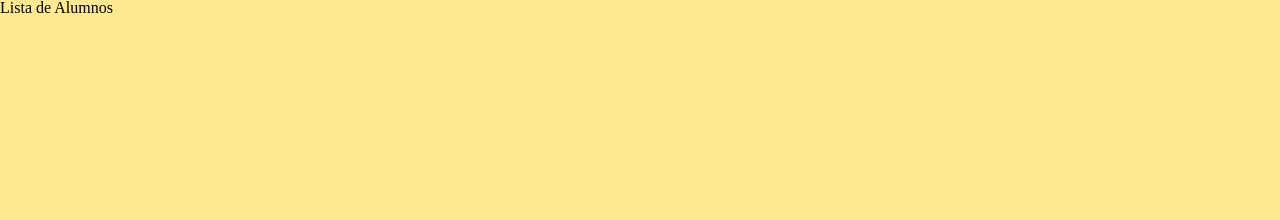
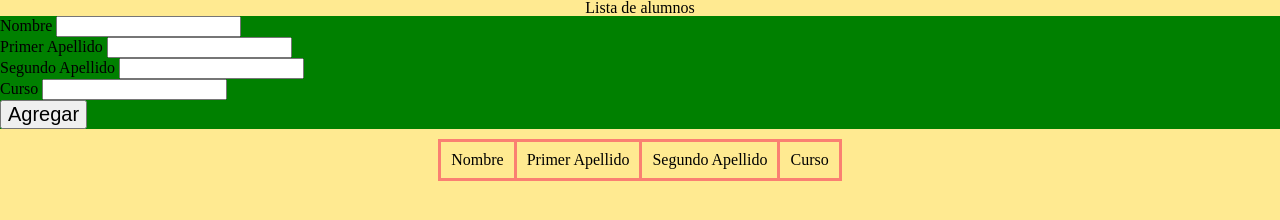
Before and after one commit to MargaritaAlvarezGonz/formulario-colegio, a plain HTML site: page index.html in a window 1280 px wide. Drawn offline with Linux system fonts and the light colour scheme.

Commit message:
added new elements

```diff
--- a/Css/style.css
+++ b/Css/style.css
@@ -1,4 +1,31 @@
 
 body {
     background-color: #FFEA91;
+    /* display: flex;
+    flex-direction: column; */
 }
+
+h1{
+    text-align: center;
+
+}
+
+.form-cont {
+    background-color: green;
+
+}
+
+#bt-agregar{
+    font-size: 20px;
+}
+
+th {
+    border: solid salmon 3px;
+    padding: 10px;
+    text-align: center;
+}
+
+.tableFormat table {
+    margin: 10px auto
+
+}
--- a/index.html
+++ b/index.html
@@ -11,9 +11,39 @@
 
 </head>
 <body>
-    <header><h1>Lista de Alumnos</h1></header>
+   <div><h1>Lista de alumnos</hi></div>
+    <div>
+      <form class="form-cont">
+        <div>
+          <label for="typeName">Nombre</label>
+          <input id="typeName" name="typeName" type="text" >
+        </div>
+        <div>
+          <label for="firstSurname">Primer Apellido</label>
+          <input id="firstSurname" name="firstSurname" type="text">
+        </div>
+        <div>
+          <label for="secondSurname">Segundo Apellido</label>
+          <input id="secondSurname" name="secondSurname" type="text" >
+        </div>
+        <div>
+          <label for="schoolGrade">Curso</label>
+          <input id="schoolGrade" name="schoolGrade" type="text"></div>
 
+        <button id="bt-agregar">Agregar</button>
+      </form>
+    </div>
 
+    <div class="tableFormat">
+        <table>
+            <tr>
+                <th>Nombre</th>
+                <th>Primer Apellido</th>
+                <th>Segundo Apellido</th>
+                <th>Curso</th>
+            </tr>
+        </table>
+    </div>
     <script src="/Js/index.js"></script>
 </body>
 </html>
```
